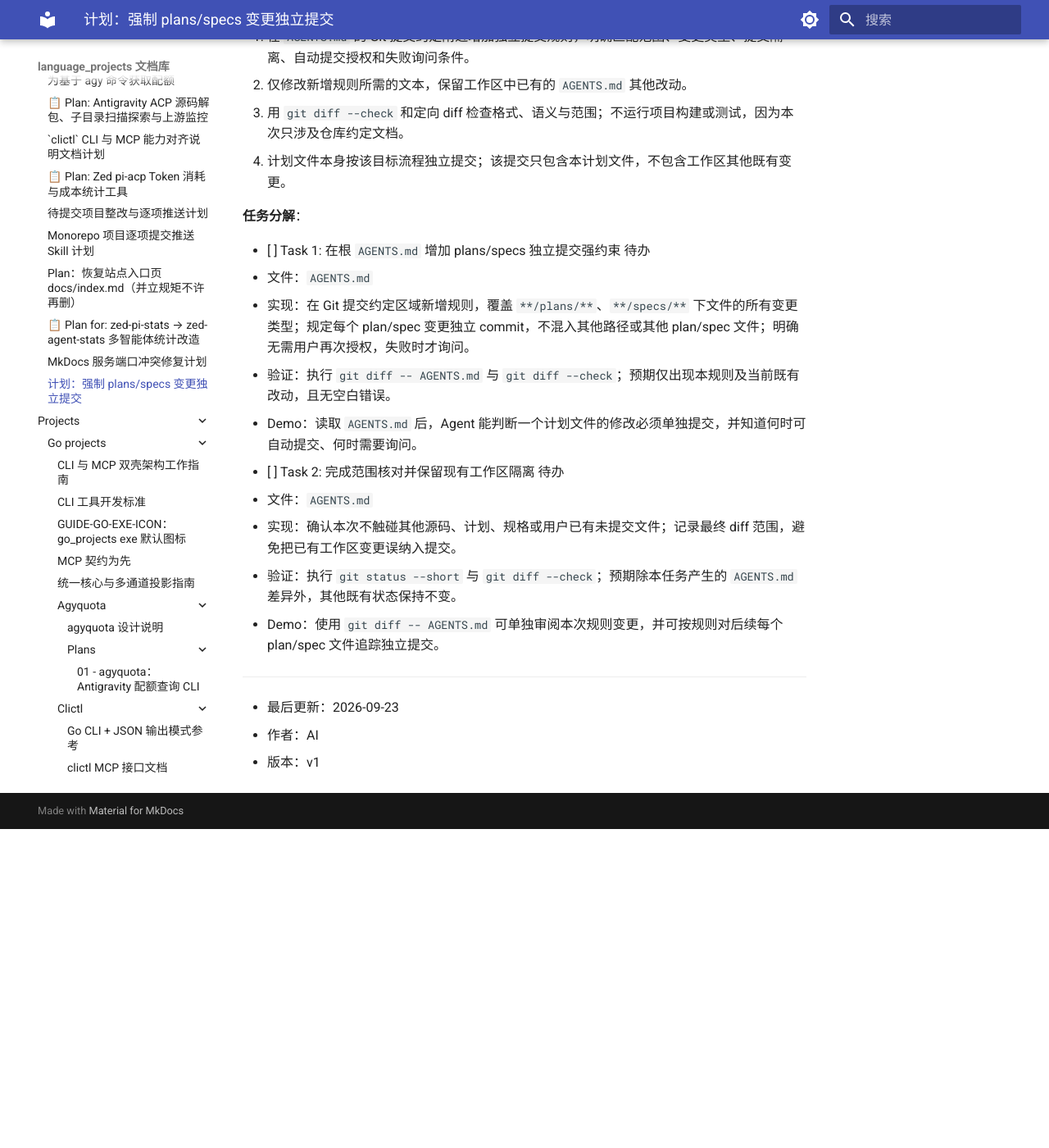
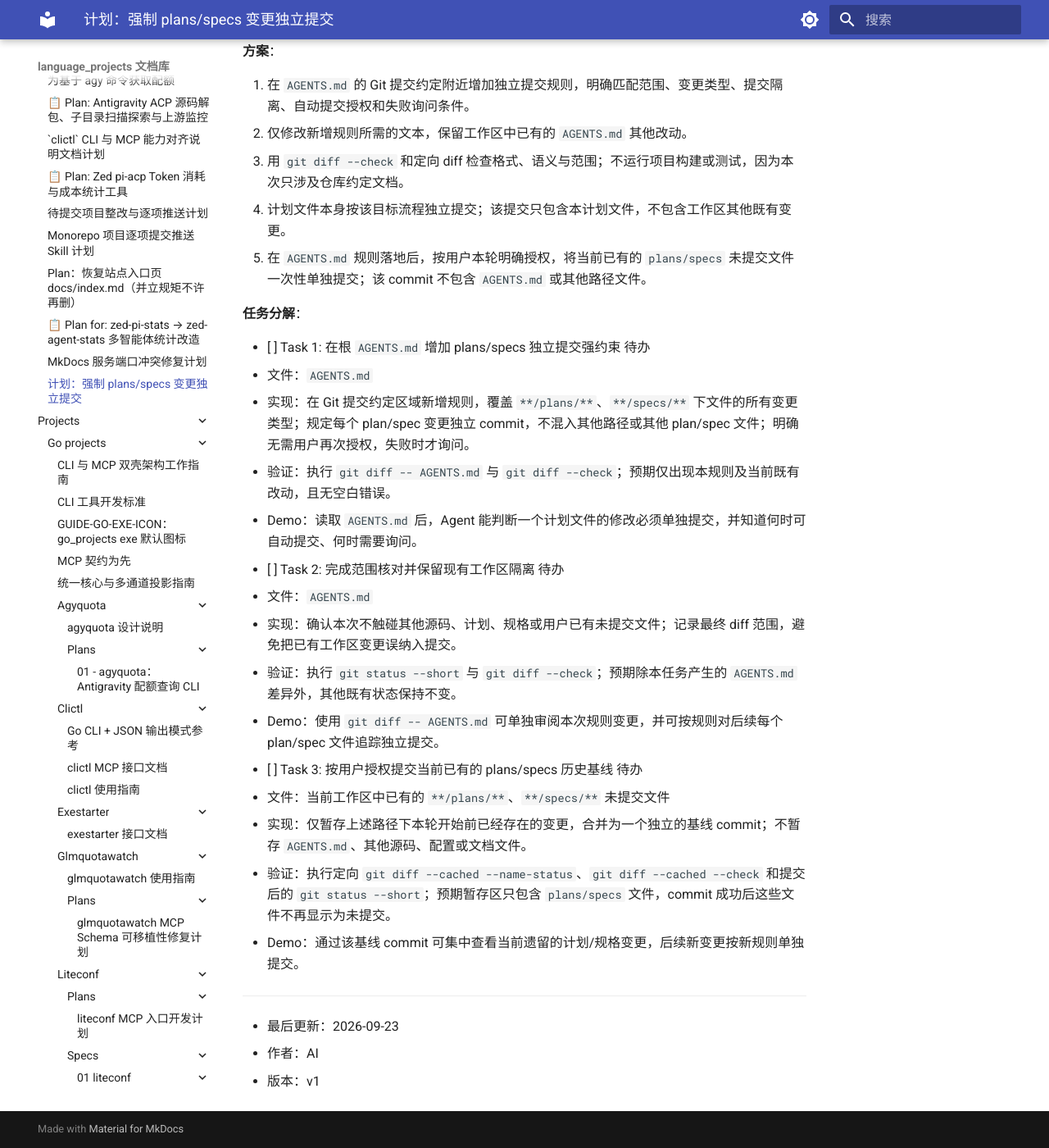
Before and after one commit to shihao-hub/td-language_projects, an MkDocs documentation site: the page built from docs/plans/19-standalone-plan-spec-commits.md, in a window 1280 px wide and 1400 px high, scrolled down 837 px. Shown: the whole window at 82% size. Built offline with MkDocs 1.6.1 and Material for MkDocs 9.7.7, drawn with Linux system fonts in a browser that asks for light colours; before the commit the page ends 1848 px from its top, so only the background shows below that; some of the changed text lies outside the part shown.

Commit message:
docs: 补充计划基线提交范围

```diff
--- a/docs/plans/19-standalone-plan-spec-commits.md
+++ b/docs/plans/19-standalone-plan-spec-commits.md
@@ -9,6 +9,7 @@
 3. 相关 commit 不得混入代码、配置或其他无关文件，也不得与其他计划/规格文件变更混合，以便按单个 plan/spec 追踪历史。
 4. Agent 对这类独立 commit 不需要再次征得用户允许；只有提交因 Git 身份、权限、钩子、冲突或其他安全边界无法完成时才询问用户。
 5. 不把当前工作区中已有的其他未提交变更纳入本次修改或提交。
+6. 本轮按用户明确授权，将当前已经存在的 `plans/specs` 未提交文件作为一次性历史基线合并为一个独立 commit；该例外不改变后续变更的独立提交规则。
 
 **背景**：
 
@@ -23,6 +24,7 @@
 2. 仅修改新增规则所需的文本，保留工作区中已有的 `AGENTS.md` 其他改动。
 3. 用 `git diff --check` 和定向 diff 检查格式、语义与范围；不运行项目构建或测试，因为本次只涉及仓库约定文档。
 4. 计划文件本身按该目标流程独立提交；该提交只包含本计划文件，不包含工作区其他既有变更。
+5. 在 `AGENTS.md` 规则落地后，按用户本轮明确授权，将当前已有的 `plans/specs` 未提交文件一次性单独提交；该 commit 不包含 `AGENTS.md` 或其他路径文件。
 
 **任务分解**：
 
@@ -38,6 +40,12 @@
   - 验证：执行 `git status --short` 与 `git diff --check`；预期除本任务产生的 `AGENTS.md` 差异外，其他既有状态保持不变。
   - Demo：使用 `git diff -- AGENTS.md` 可单独审阅本次规则变更，并可按规则对后续每个 plan/spec 文件追踪独立提交。
 
+- [ ] Task 3: 按用户授权提交当前已有的 plans/specs 历史基线 待办
+  - 文件：当前工作区中已有的 `**/plans/**`、`**/specs/**` 未提交文件
+  - 实现：仅暂存上述路径下本轮开始前已经存在的变更，合并为一个独立的基线 commit；不暂存 `AGENTS.md`、其他源码、配置或文档文件。
+  - 验证：执行定向 `git diff --cached --name-status`、`git diff --cached --check` 和提交后的 `git status --short`；预期暂存区只包含 `plans/specs` 文件，commit 成功后这些文件不再显示为未提交。
+  - Demo：通过该基线 commit 可集中查看当前遗留的计划/规格变更，后续新变更按新规则单独提交。
+
 ---
 
 - 最后更新：2026-09-23
```
